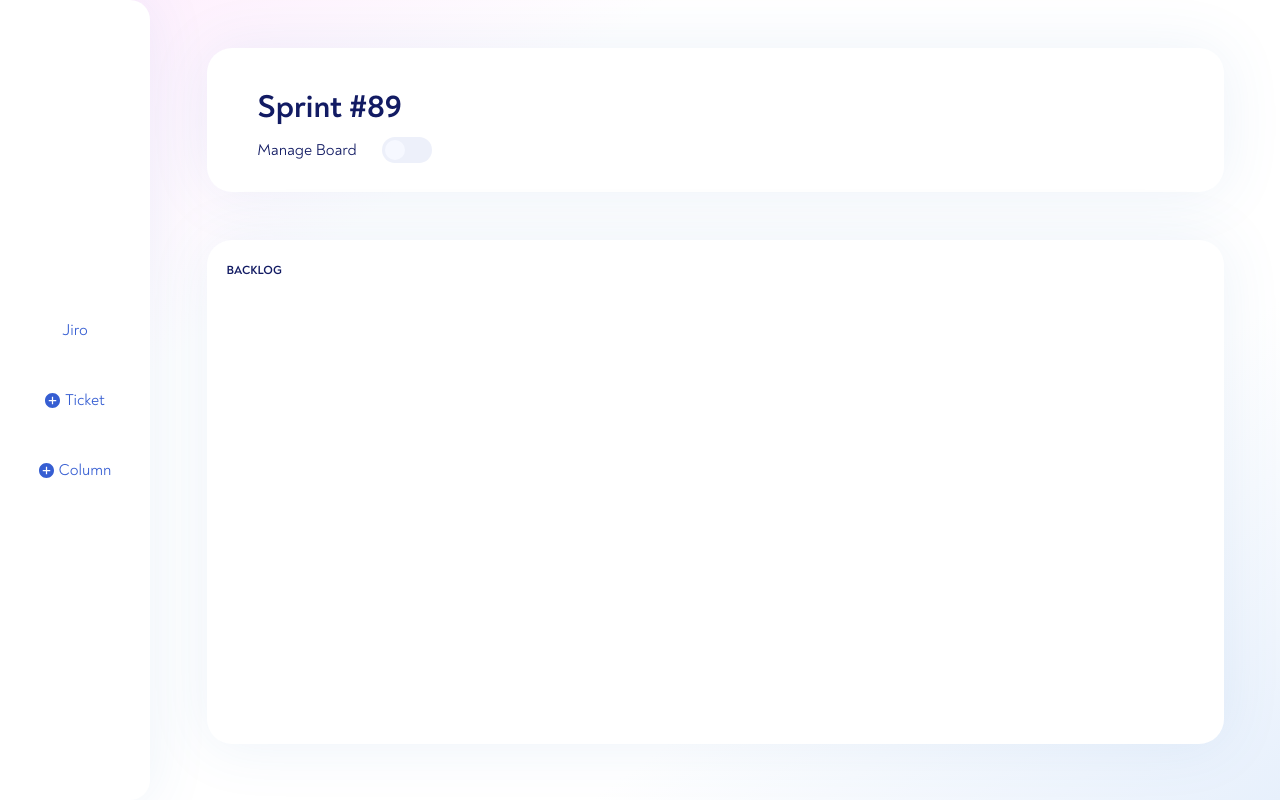
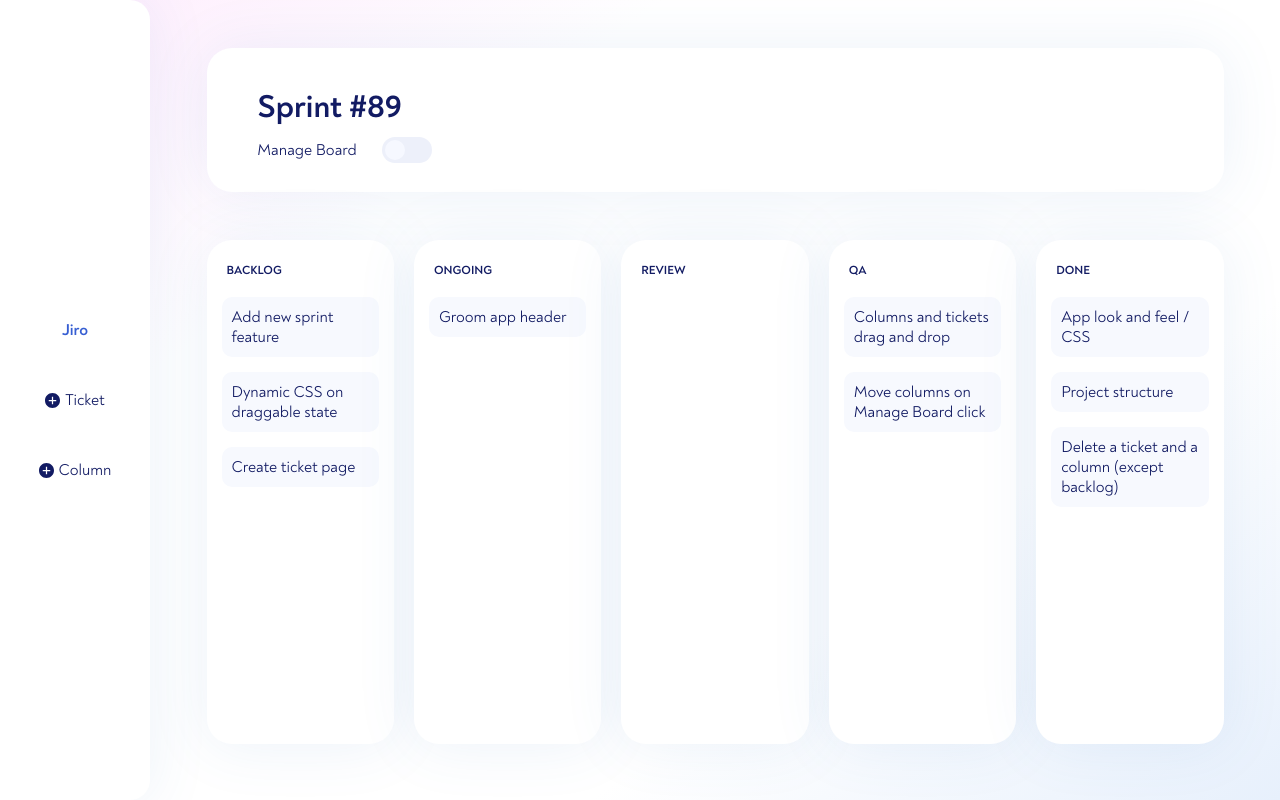
Before and after one commit to estellegresillon/jiro, a React (Create React App) app: page / in a window 1280 px wide. Built offline with nearby package versions, Linux system fonts and the light colour scheme.

Commit message:
Updated initial datas

```diff
--- a/src/components/Board/BoardContent/Column.jsx
+++ b/src/components/Board/BoardContent/Column.jsx
@@ -26,9 +26,11 @@ const Column = ({ index, canDragColumns, column, columnName, ...props }) => {
             <div>{columnName}</div>
             {canDragColumns && (
               <ActionsWrapper>
-                <span onClick={() => removeItem("column", columnName)}>
-                  <IconClose />
-                </span>
+                {columnName !== "backlog" && (
+                  <span onClick={() => removeItem("column", columnName)}>
+                    <IconClose />
+                  </span>
+                )}
                 <IconGrip />
               </ActionsWrapper>
             )}
@@ -74,7 +76,7 @@ const ColHeaderWrapper = styled.div`
     font-size: 8px;
     height: 20px;
     justify-content: center;
-    margin-right: 4px;
+    margin-right: 10px;
     width: 20px;
 
     svg {
--- a/src/components/common/Menu/index.jsx
+++ b/src/components/common/Menu/index.jsx
@@ -74,7 +74,7 @@ const MenuWrapper = styled.div`
   background-color: white;
   border-radius: 0 20px 20px 0;
   box-shadow: 0 1px 60px 0 rgb(69 129 192 / 10%);
-  color: #365ed2;
+
   display: flex;
   flex-direction: column;
   height: 100%;
@@ -89,6 +89,8 @@ const MenuWrapper = styled.div`
 
   a {
     color: #365ed2;
+    font-family: Noah Bold;
+    font-weight: bolder;
     text-decoration: none;
   }
 `;
--- a/src/contexts/index.jsx
+++ b/src/contexts/index.jsx
@@ -7,6 +7,7 @@ import {
   useState,
 } from "react";
 
+import { DEMO_STATE } from "utils/constants";
 import { createNewItem } from "utils/helpers";
 import {
   getElementFromLocalStorage,
@@ -20,7 +21,7 @@ const BoardContext = createContext({
 
 export const BoardProvider = ({ children }) => {
   const [columns, setColumns] = useState(
-    getElementFromLocalStorage("board") || [{ backlog: { tickets: [] } }]
+    getElementFromLocalStorage("board") || DEMO_STATE
   );
   const [selectedTicket, setSelectedTicket] = useState(null);
   const [canDragColumns, setCanDragColumns] = useState(false);
@@ -94,6 +95,10 @@ export const BoardProvider = ({ children }) => {
       }
 
       if (type === "column") {
+        if (columnName === "backlog") {
+          return;
+        }
+
         const filteredBoard = [...columns].filter(
           (column) => !Object.keys(column).includes(columnName)
         );
--- /dev/null
+++ b/src/utils/constants.js
@@ -0,0 +1,65 @@
+import { createNewItem } from "utils/helpers";
+
+export const DEMO_STATE = [
+  {
+    backlog: {
+      tickets: [
+        createNewItem({
+          status: "backlog",
+          title: "Add new sprint feature",
+        }),
+        createNewItem({
+          status: "backlog",
+          title: "Dynamic CSS on draggable state",
+        }),
+        createNewItem({
+          status: "backlog",
+          title: "Create ticket page",
+        }),
+      ],
+    },
+  },
+  {
+    ongoing: {
+      tickets: [
+        createNewItem({
+          status: "ongoing",
+          title: "Groom app header",
+        }),
+      ],
+    },
+  },
+  { review: { tickets: [] } },
+  {
+    qa: {
+      tickets: [
+        createNewItem({
+          status: "qa",
+          title: "Columns and tickets drag and drop",
+        }),
+        createNewItem({
+          status: "qa",
+          title: "Move columns on Manage Board click",
+        }),
+      ],
+    },
+  },
+  {
+    done: {
+      tickets: [
+        createNewItem({
+          status: "done",
+          title: "App look and feel / CSS",
+        }),
+        createNewItem({
+          status: "done",
+          title: "Project structure",
+        }),
+        createNewItem({
+          status: "done",
+          title: "Delete a ticket and a column (except backlog)",
+        }),
+      ],
+    },
+  },
+];
```
